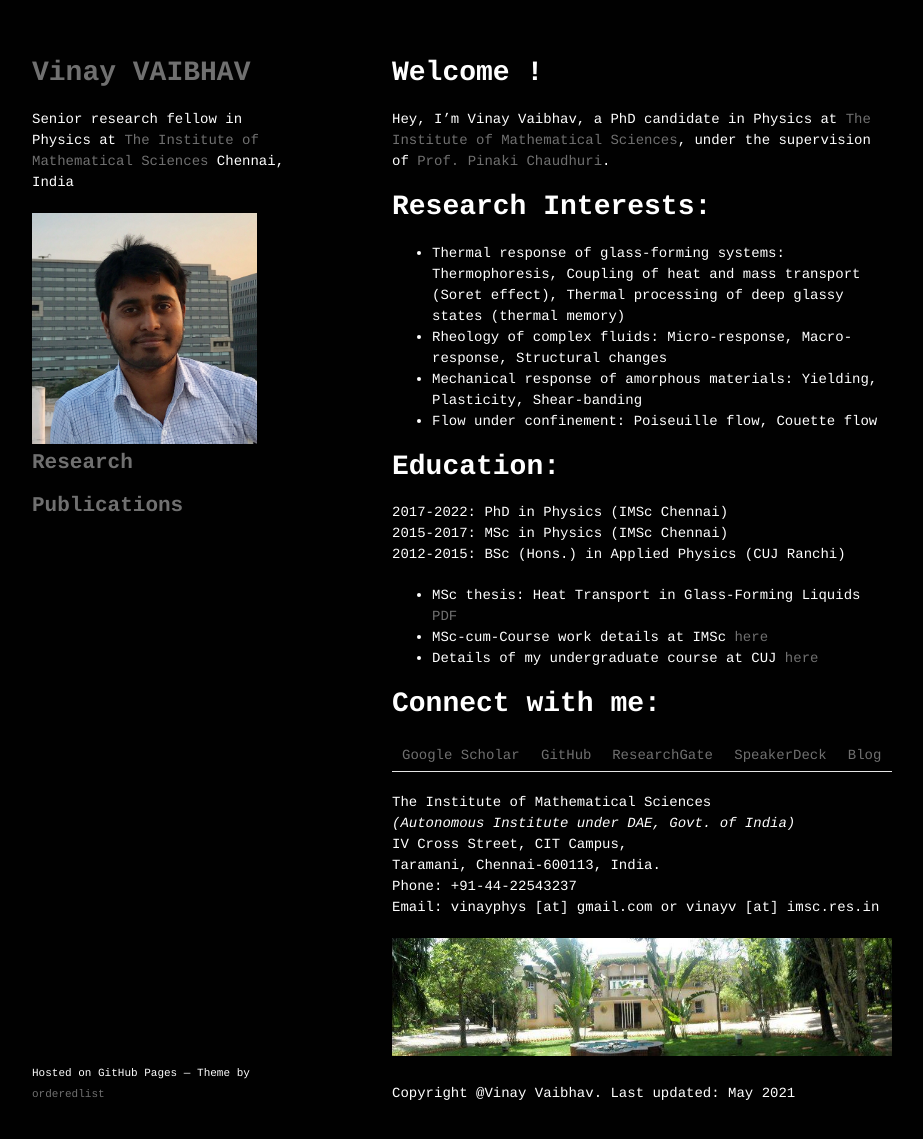
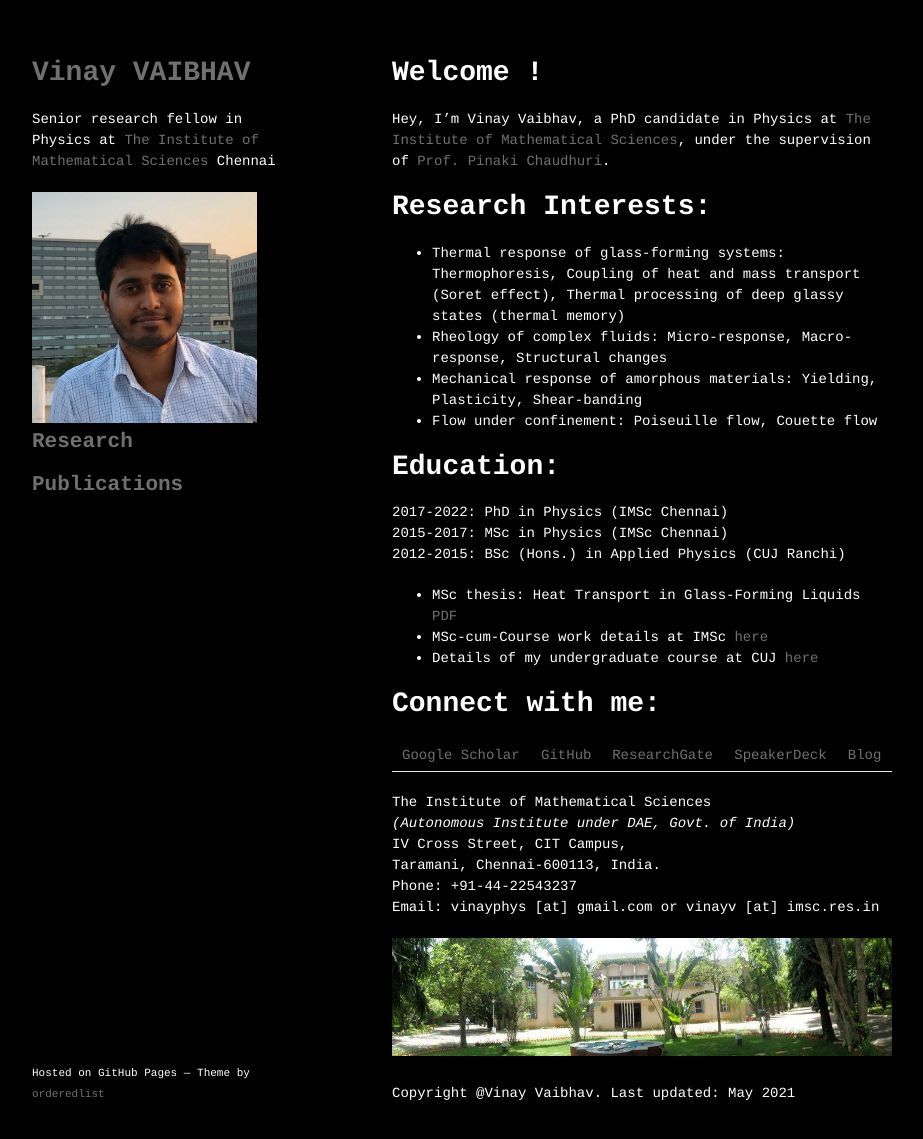
Before and after one commit to vinayphys/vinayphys.github.io, a Jekyll site: the page built from index.md, in a window 1280 px wide and 1174 px high. Shown: the top 1139 px of the window, without its empty margins (178-1101 px from the left). Built offline with Jekyll 4.4.1, drawn with Linux system fonts in a browser that asks for light colours; our own code applies the rules of GitHub Pages for plain Markdown files; a script that is not in the unit is left out.

Commit message:
Update _config.yml

```diff
--- a/_config.yml
+++ b/_config.yml
@@ -1,5 +1,5 @@
 theme: jekyll-theme-minimal
 title: Vinay VAIBHAV
-description: Senior research fellow in Physics at <a href="https://www.imsc.res.in">The Institute of Mathematical Sciences</a> Chennai, India
+description: Senior research fellow in Physics at <a href="https://www.imsc.res.in">The Institute of Mathematical Sciences</a> Chennai
 show_downloads: false
 google_analytics: true
```
